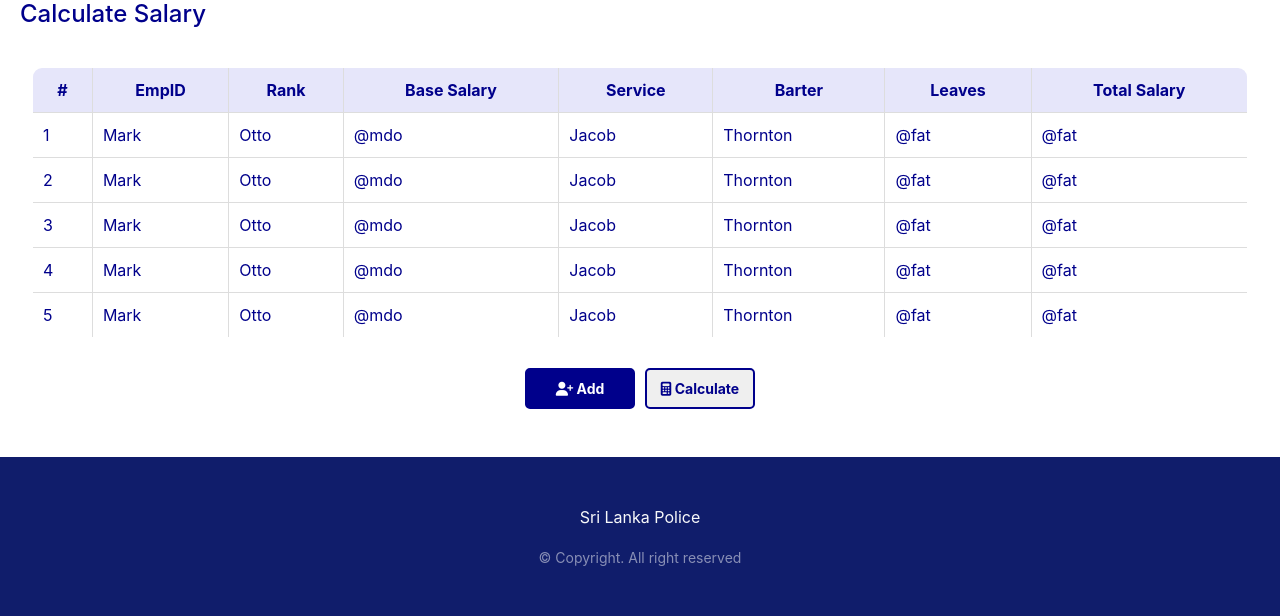
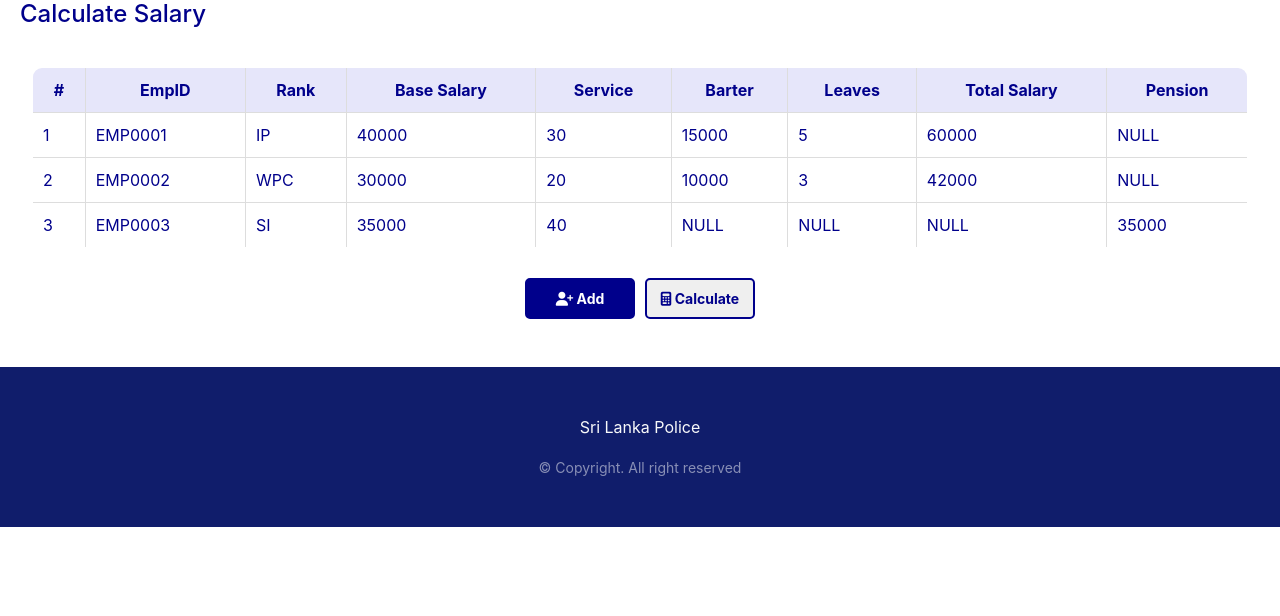
Before and after one commit to SA-Tester/SL-Police-Management-System, a PHP site: page /src/payroll.html in a window 1280 px wide. Shown: the part 104-720 px from the top of the page. Run offline with PHP 8.4, Linux system fonts and the light colour scheme; some libraries are stand-ins or nearby versions.

Commit message:
ui changes
input type change of start and end date of leave. add pension field to salary table

```diff
--- a/CSS/submit-leave-medical.css
+++ b/CSS/submit-leave-medical.css
@@ -3,7 +3,7 @@
 }
 
 
-  input[type=text], select, textarea {
+  input[type=text], select, textarea, input[type=date] {
     width: 100%;
     padding: 12px;
     border: 1px solid #ccc;
--- a/src/payroll.html
+++ b/src/payroll.html
@@ -41,60 +41,44 @@
                         <th>Barter</th>
                         <th>Leaves</th>
                         <th>Total Salary</th>
+                        <th>Pension</th>
                     </tr>
                 </thead>
                 <tbody>
                     <tr>
                         <td>1</th>
-                        <td>Mark</td>
-                        <td>Otto</td>
-                        <td>@mdo</td>
-                        <td>Jacob</td>
-                        <td>Thornton</td>
-                        <td>@fat</td>
-                        <td>@fat</td>
+                        <td>EMP0001</td>
+                        <td>IP</td>
+                        <td>40000</td>
+                        <td>30</td>
+                        <td>15000</td>
+                        <td>5</td>
+                        <td>60000</td>
+                        <td>NULL</td>
                     </tr>
                     <tr>
                         <td>2</th>
-                        <td>Mark</td>
-                        <td>Otto</td>
-                        <td>@mdo</td>
-                        <td>Jacob</td>
-                        <td>Thornton</td>
-                        <td>@fat</td>
-                        <td>@fat</td>
+                        <td>EMP0002</td>
+                        <td>WPC</td>
+                        <td>30000</td>
+                        <td>20</td>
+                        <td>10000</td>
+                        <td>3</td>
+                        <td>42000</td>
+                        <td>NULL</td>
                     </tr>
                     <tr>
                         <td>3</th>
-                        <td>Mark</td>
-                        <td>Otto</td>
-                        <td>@mdo</td>
-                        <td>Jacob</td>
-                        <td>Thornton</td>
-                        <td>@fat</td>
-                        <td>@fat</td>
+                        <td>EMP0003</td>
+                        <td>SI</td>
+                        <td>35000</td>
+                        <td>40</td>
+                        <td>NULL</td>
+                        <td>NULL</td>
+                        <td>NULL</td>
+                        <td>35000</td>
                     </tr>
-                    <tr>
-                        <td>4</th>
-                        <td>Mark</td>
-                        <td>Otto</td>
-                        <td>@mdo</td>
-                        <td>Jacob</td>
-                        <td>Thornton</td>
-                        <td>@fat</td>
-                        <td>@fat</td>
-                    </tr>
-                    <tr>
-                        <td>5</th>
-                        <td>Mark</td>
-                        <td>Otto</td>
-                        <td>@mdo</td>
-                        <td>Jacob</td>
-                        <td>Thornton</td>
-                        <td>@fat</td>
-                        <td>@fat</td>
-                    </tr>
-                </tbody>
+                    </tbody>
             </table>
         </div>
 
```
Also changed, not shown: src/submit-leave-medical.html (+8 -11 lines).
